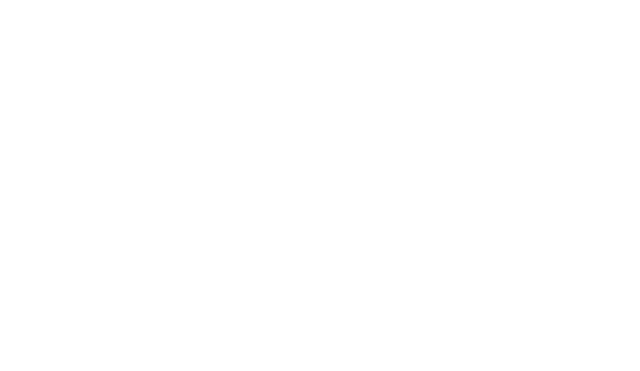
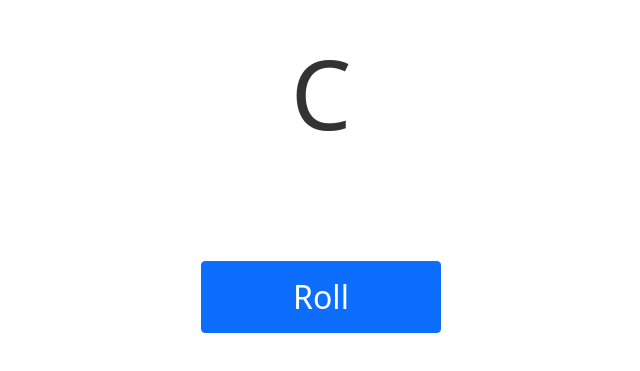
Before and after one commit to zombiegh0st/tools, a Nuxt app: page /chrod-dice in a window 1280 px wide. Before the commit this address had no page. Shown: the part 191-562 px from the top of the page, without its empty margins (319-959 px from the left). Built offline with nearby package versions, Linux system fonts and the light colour scheme.

Commit message:
FEATURE Chord-Würfel hinzugefügt

```diff
--- /dev/null
+++ b/pages/chrod-dice.vue
@@ -0,0 +1,76 @@
+<template>
+	<div class="main container d-flex align-items-center min-vh-100">
+		<div class="col text-center align-middle">
+			<div class="row align-items-center">
+				<span class="result">{{ mod[idxShape] }}{{ roots[idxRoot] }}</span>
+			</div>
+			<div>
+				<Button class="roll-button" content="Roll" :onClick="roll" />
+			</div>
+		</div>
+	</div>
+</template>
+
+<script>
+	import Button from '~/components/Button.vue';
+	export default {
+		data: function() {
+			return {
+				idxRoot: 0,
+				idxShape: 0,
+				mod: ['', 'm'],
+				roots: [
+					'C',
+					'C#',
+					'Db',
+					'D',
+					'D#',
+					'Eb',
+					'E',
+					'F',
+					'F#',
+					'Gb',
+					'G',
+					'G#',
+					'A',
+					'Ab',
+					'A#',
+					'Bb',
+					'B',
+				],
+			};
+		},
+
+		components: {
+			Button,
+		},
+
+		methods: {
+			getRandomInt: function(max) {
+				return Math.floor(Math.random() * max);
+			},
+			roll: function(e) {
+				var newRoot = this.getRandomInt(this.roots.length);
+				this.idxRoot = newRoot;
+
+				var newShape = this.getRandomInt(this.mod.length);
+				this.idxShape = newShape;
+			},
+		},
+	};
+</script>
+
+<style scoped lang="sass">
+	.roll-button
+		width: 30vh
+		height: 9vh
+		font-size: 4vh
+
+	.result
+		color: #333
+		font-size: 6em
+		margin: 1em 0em
+
+	.main
+		transform: translate(0%,-10%)!important
+</style>
--- a/pages/root-shape-dice.vue
+++ b/pages/root-shape-dice.vue
@@ -60,7 +60,7 @@
 	};
 </script>
 
-<style lang="sass">
+<style scoped lang="sass">
 	.roll-button
 		width: 30vh
 		height: 9vh
```
